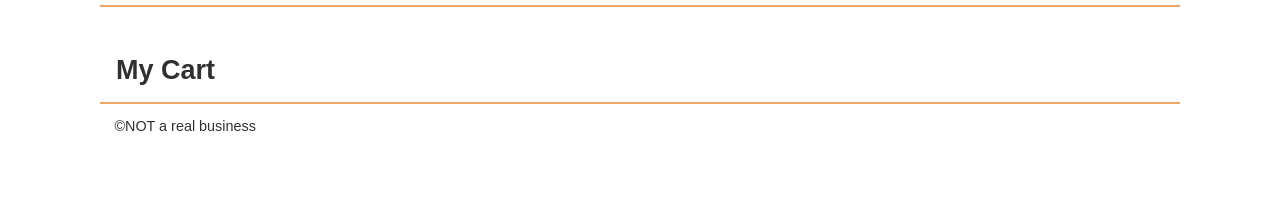
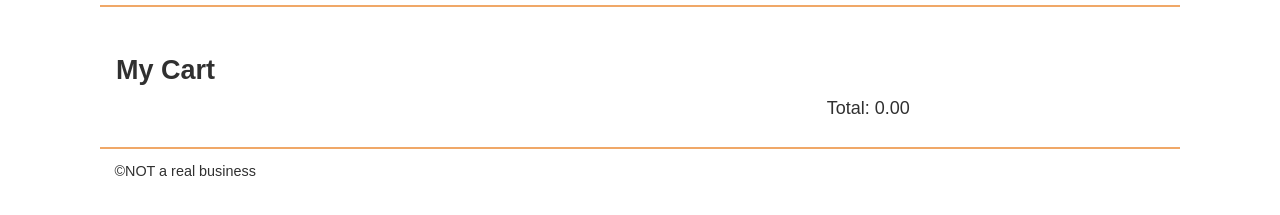
Before and after one commit to donovanpoland/Sleepoutside-Team-Project, a website: page src/cart/index.html in a window 1280 px wide. Shown: the part 71-286 px from the top of the page. Drawn offline with Linux system fonts and the light colour scheme.

Commit message:
added total to html  on cart page, updated CSS for positioning/ fixed issue with missing x in production version of cart page(needed a color and font) caculated total of price listed of each item with js

```diff
--- a/src/cart/index.html
+++ b/src/cart/index.html
@@ -60,37 +60,9 @@
         <h2>My Cart</h2>
 
         <ul class="product-list">
-          <!-- <li class="cart-card divider">
-            <a href="product_pages/marmot-ajax-3.html" class="cart-card__image">
-              <img
-                src="images/tents/marmot-ajax-tent-3-person-3-season-in-pale-pumpkin-terracotta~p~880rr_01~320.jpg"
-                alt="Marmot Ajax tent"
-              />
-            </a>
-            <a href="product_pages/marmot-ajax-3.html">
-              <h2 class="card__name">Marmot Ajax Tent - 3-Person, 3-Season</h2>
-            </a>
-            <p class="cart-card__color">Pale Pumpkin/Terracotta</p>
-            <p class="cart-card__quantity">qty: 1</p>
-            <p class="cart-card__price">$199.99</p>
-          </li>
-          <li class="cart-card divider">
-            <a href="product_pages/marmot-ajax-3.html" class="cart-card__image">
-              <img
-                src="images/tents/the-north-face-talus-tent-4-person-3-season-in-golden-oak-saffron-yellow~p~985rf_01~320.jpg"
-                alt="Talus Tent - 4-Person, 3-Season"
-              />
-            </a>
-            <a href="product_pages/marmot-ajax-3.html">
-              <h2 class="card__name">
-                The North Face Talus Tent - 4-Person, 3-Season
-              </h2></a
-            >
-            <p class="cart-card__color">Golden Oak/Saffron Yellow</p>
-            <p class="cart-card__quantity">qty: 1</p>
-            <p class="cart-card__price">$199.99</p>
-          </li> -->
+          <!-- Dynamicly place cart items here via js -->
         </ul>
+        <div class="cart-footer hide"><p class="cart-total">Total: 0.00</p></div>
       </section>
     </main>
 
--- a/src/css/style.css
+++ b/src/css/style.css
@@ -260,11 +260,25 @@ button {
 .cart-card__delete {
   grid-row: 1/3;
   grid-column: 4;
+  color: red;
   background: none;
   border: none;
   font-size: 1.2em;
   cursor: pointer;
+  font: var(--font-body);
 }
+
+.cart-footer{
+  display: grid;
+  grid-template-columns: 1fr 1fr 1fr;
+  width: 100%;
+  max-width: 1080px;
+}
+
+.cart-total{
+  grid-column: 3/4;
+}
+
 @media screen and (min-width: 500px) {
   body {
     max-width: 1080px;
--- a/src/js/cart.js
+++ b/src/js/cart.js
@@ -1,7 +1,11 @@
 import { getLocalStorage, setLocalStorage, updateCartCount } from "./utils.mjs";
 
 function renderCartContents() {
+  // Get cart from local storage
   const cartItems = getLocalStorage("so-cart");
+  // Get total
+  const total = cartItems.reduce((sum, item) => sum + item.FinalPrice, 0);
+  // Get full cart item and display
   const htmlItems = cartItems.map((item, index) =>
     cartItemTemplate(item, index),
   ); // Generate HTML for each cart item with its index
@@ -11,6 +15,10 @@ function renderCartContents() {
   document.querySelectorAll(".cart-card__delete").forEach((btn) => {
     btn.addEventListener("click", deleteItem);
   });
+  // Update total
+  if(cartItems){
+    document.querySelector(".cart-total").textContent = `Total:${total}`;
+  }
 }
 
 // Template for a cart item with index for deletion
```
